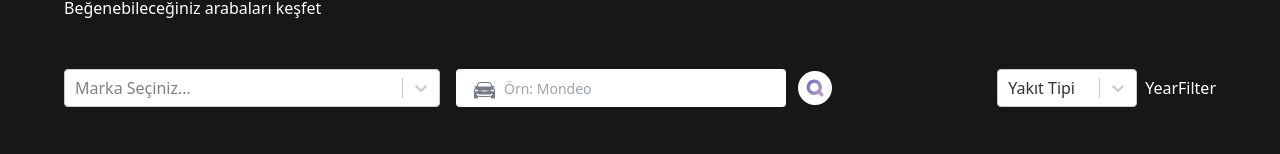
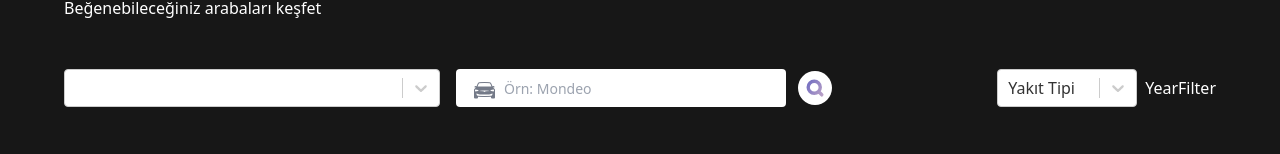
Before and after one commit to emreertugrl/TS_Car_Rental_App, a React (Vite) app: page / in a window 1280 px wide. Shown: the part 798-952 px from the top of the page. Built offline with nearby package versions, Linux system fonts and the light colour scheme; no server answers.

Commit message:
searchBar defined

```diff
--- a/src/components/searchBar/index.tsx
+++ b/src/components/searchBar/index.tsx
@@ -3,9 +3,9 @@ import { makes } from "./../../utils/constants";
 import { FormEvent, useMemo, useState } from "react";
 import { useSearchParams } from "react-router-dom";
 const SearchBar = () => {
-  const [make, setMake] = useState<string>("");
-  const [model, setModel] = useState<string>("");
   const [params, setParams] = useSearchParams();
+  const [make, setMake] = useState<string>(params.get("make") || "");
+  const [model, setModel] = useState<string>(params.get("model") || "");
 
   const options = useMemo(
     () =>
@@ -18,10 +18,13 @@ const SearchBar = () => {
   const handleSubmit = (e: FormEvent<HTMLFormElement>) => {
     e.preventDefault();
     // marka ve model url arama parametresi olarak ekle
-    setParams({
-      make: make.toLowerCase(),
-      model: model.toLowerCase(),
-    });
+    setParams({ make, model });
+  };
+
+  // urldeki seçili markayı al
+  const selected = {
+    label: params.get("make") || "",
+    value: params.get("make") || "",
   };
   return (
     <form onSubmit={handleSubmit} className="searchbar gap-4">
@@ -31,6 +34,7 @@ const SearchBar = () => {
           className="w-full text-black"
           options={options}
           placeholder="Marka Seçiniz..."
+          defaultValue={selected}
         />
         <button className="ml-3 sm:hidden">
           <img src="/search.svg" className="size-10" alt="" />
@@ -48,6 +52,7 @@ const SearchBar = () => {
           className="searchbar__input rounded text-black"
           placeholder="Örn: Mondeo"
           onChange={(e) => setModel(e.target.value)}
+          defaultValue={params.get("model") || ""}
         />
         <button className="ml-3">
           <img src="/search.svg" className="size-10" alt="" />
```
